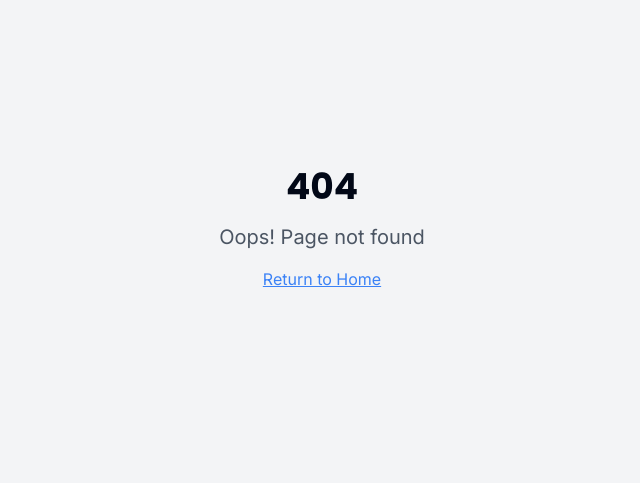
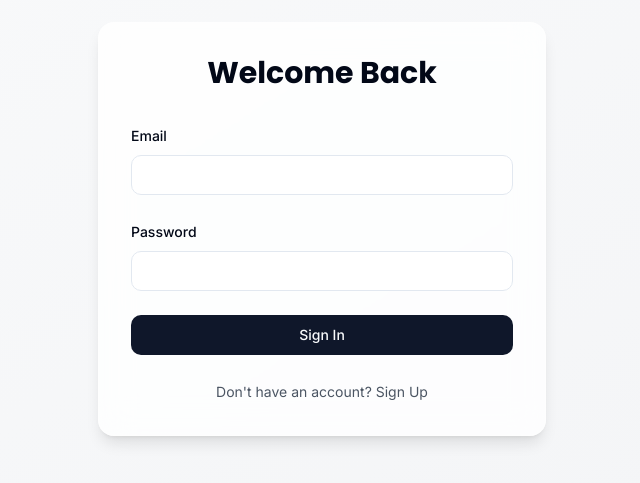
Before and after one commit to bambang-cmd/transport-management-system, a React (Vite) app: page /auth in a window 1280 px wide. Before the commit this address had no page. Shown: the part 171-654 px from the top of the page, without its empty margins (318-958 px from the left). Built offline with nearby package versions, Linux system fonts and the light colour scheme.

Commit message:
Fix: Authentication page functionality
The authentication page (login and signup) was not functioning correctly. This commit addresses those issues.

```diff
--- a/src/App.tsx
+++ b/src/App.tsx
@@ -1,9 +1,12 @@
+
 import { Toaster } from "@/components/ui/toaster";
 import { Toaster as Sonner } from "@/components/ui/sonner";
 import { TooltipProvider } from "@/components/ui/tooltip";
 import { QueryClient, QueryClientProvider } from "@tanstack/react-query";
 import { BrowserRouter, Routes, Route } from "react-router-dom";
+import { AuthProvider } from "@/components/AuthProvider";
 import Index from "./pages/Index";
+import AuthPage from "./pages/auth/AuthPage";
 import NotFound from "./pages/NotFound";
 
 const queryClient = new QueryClient();
@@ -11,14 +14,16 @@ const queryClient = new QueryClient();
 const App = () => (
   <QueryClientProvider client={queryClient}>
     <TooltipProvider>
-      <Toaster />
-      <Sonner />
       <BrowserRouter>
-        <Routes>
-          <Route path="/" element={<Index />} />
-          {/* ADD ALL CUSTOM ROUTES ABOVE THE CATCH-ALL "*" ROUTE */}
-          <Route path="*" element={<NotFound />} />
-        </Routes>
+        <AuthProvider>
+          <Routes>
+            <Route path="/auth" element={<AuthPage />} />
+            <Route path="/" element={<Index />} />
+            <Route path="*" element={<NotFound />} />
+          </Routes>
+          <Toaster />
+          <Sonner />
+        </AuthProvider>
       </BrowserRouter>
     </TooltipProvider>
   </QueryClientProvider>
--- /dev/null
+++ b/src/components/AuthProvider.tsx
@@ -0,0 +1,83 @@
+
+import { createContext, useContext, useEffect, useState } from 'react';
+import { useNavigate } from 'react-router-dom';
+import { supabase } from '@/integrations/supabase/client';
+import type { User } from '@supabase/supabase-js';
+
+interface AuthContextType {
+  user: User | null;
+  userRole: 'admin' | 'customer' | 'driver' | null;
+  signOut: () => Promise<void>;
+}
+
+const AuthContext = createContext<AuthContextType>({
+  user: null,
+  userRole: null,
+  signOut: async () => {},
+});
+
+export const useAuth = () => useContext(AuthContext);
+
+export const AuthProvider = ({ children }: { children: React.ReactNode }) => {
+  const [user, setUser] = useState<User | null>(null);
+  const [userRole, setUserRole] = useState<'admin' | 'customer' | 'driver' | null>(null);
+  const navigate = useNavigate();
+
+  useEffect(() => {
+    // Check active sessions and sets the user
+    supabase.auth.getSession().then(({ data: { session } }) => {
+      setUser(session?.user ?? null);
+      if (session?.user) {
+        fetchUserRole(session.user.id);
+      }
+    });
+
+    // Listen for changes on auth state (sign in, sign out, etc.)
+    const { data: { subscription } } = supabase.auth.onAuthStateChange(async (event, session) => {
+      setUser(session?.user ?? null);
+      if (session?.user) {
+        await fetchUserRole(session.user.id);
+      } else {
+        setUserRole(null);
+      }
+
+      // Handle redirect after auth event
+      if (event === 'SIGNED_IN') {
+        navigate('/');
+      } else if (event === 'SIGNED_OUT') {
+        navigate('/auth');
+      }
+    });
+
+    return () => subscription.unsubscribe();
+  }, [navigate]);
+
+  const fetchUserRole = async (userId: string) => {
+    const { data, error } = await supabase
+      .from('profiles')
+      .select('role')
+      .eq('id', userId)
+      .single();
+
+    if (error) {
+      console.error('Error fetching user role:', error);
+      return;
+    }
+
+    setUserRole(data.role);
+  };
+
+  const signOut = async () => {
+    try {
+      await supabase.auth.signOut();
+    } catch (error) {
+      console.error('Error signing out:', error);
+    }
+  };
+
+  return (
+    <AuthContext.Provider value={{ user, userRole, signOut }}>
+      {children}
+    </AuthContext.Provider>
+  );
+};
--- /dev/null
+++ b/src/pages/auth/AuthPage.tsx
@@ -0,0 +1,130 @@
+
+import { useState } from 'react';
+import { useNavigate } from 'react-router-dom';
+import { supabase } from '@/integrations/supabase/client';
+import { Button } from '@/components/ui/button';
+import { Input } from '@/components/ui/input';
+import { Label } from '@/components/ui/label';
+import { toast } from 'sonner';
+
+const AuthPage = () => {
+  const [isLoading, setIsLoading] = useState(false);
+  const [isSignUp, setIsSignUp] = useState(false);
+  const [email, setEmail] = useState('');
+  const [password, setPassword] = useState('');
+  const [firstName, setFirstName] = useState('');
+  const [lastName, setLastName] = useState('');
+  const navigate = useNavigate();
+
+  const handleAuth = async (e: React.FormEvent) => {
+    e.preventDefault();
+    setIsLoading(true);
+
+    try {
+      if (isSignUp) {
+        const { error } = await supabase.auth.signUp({
+          email,
+          password,
+          options: {
+            data: {
+              first_name: firstName,
+              last_name: lastName,
+            },
+          },
+        });
+        if (error) throw error;
+        toast.success("Registration successful!", {
+          description: "Please check your email to verify your account.",
+        });
+      } else {
+        const { error } = await supabase.auth.signInWithPassword({
+          email,
+          password,
+        });
+        if (error) throw error;
+        navigate('/');
+      }
+    } catch (error: any) {
+      toast.error("Error", {
+        description: error.message,
+      });
+    } finally {
+      setIsLoading(false);
+    }
+  };
+
+  return (
+    <div className="min-h-screen flex items-center justify-center bg-gradient-to-br from-gray-50 to-gray-100 p-4">
+      <div className="glass-panel w-full max-w-md p-8 rounded-2xl animate-fade">
+        <h1 className="text-3xl font-bold text-center mb-8">
+          {isSignUp ? 'Create Account' : 'Welcome Back'}
+        </h1>
+
+        <form onSubmit={handleAuth} className="space-y-6">
+          {isSignUp && (
+            <>
+              <div className="space-y-2">
+                <Label htmlFor="firstName">First Name</Label>
+                <Input
+                  id="firstName"
+                  value={firstName}
+                  onChange={(e) => setFirstName(e.target.value)}
+                  required
+                />
+              </div>
+              <div className="space-y-2">
+                <Label htmlFor="lastName">Last Name</Label>
+                <Input
+                  id="lastName"
+                  value={lastName}
+                  onChange={(e) => setLastName(e.target.value)}
+                  required
+                />
+              </div>
+            </>
+          )}
+
+          <div className="space-y-2">
+            <Label htmlFor="email">Email</Label>
+            <Input
+              id="email"
+              type="email"
+              value={email}
+              onChange={(e) => setEmail(e.target.value)}
+              required
+            />
+          </div>
+
+          <div className="space-y-2">
+            <Label htmlFor="password">Password</Label>
+            <Input
+              id="password"
+              type="password"
+              value={password}
+              onChange={(e) => setPassword(e.target.value)}
+              required
+            />
+          </div>
+
+          <Button className="w-full" type="submit" disabled={isLoading}>
+            {isLoading ? 'Loading...' : isSignUp ? 'Sign Up' : 'Sign In'}
+          </Button>
+        </form>
+
+        <div className="mt-6 text-center">
+          <button
+            type="button"
+            onClick={() => setIsSignUp(!isSignUp)}
+            className="text-sm text-gray-600 hover:text-gray-900"
+          >
+            {isSignUp
+              ? 'Already have an account? Sign In'
+              : "Don't have an account? Sign Up"}
+          </button>
+        </div>
+      </div>
+    </div>
+  );
+};
+
+export default AuthPage;
```
